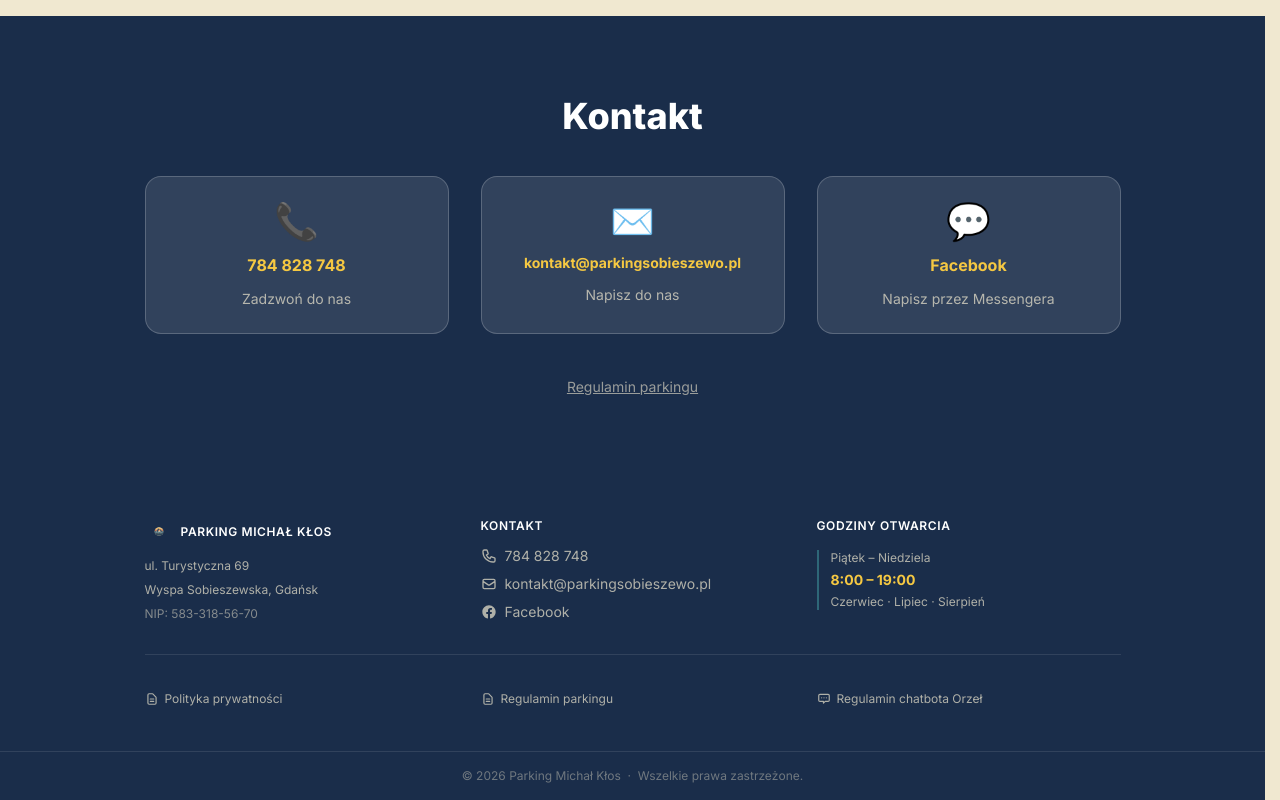
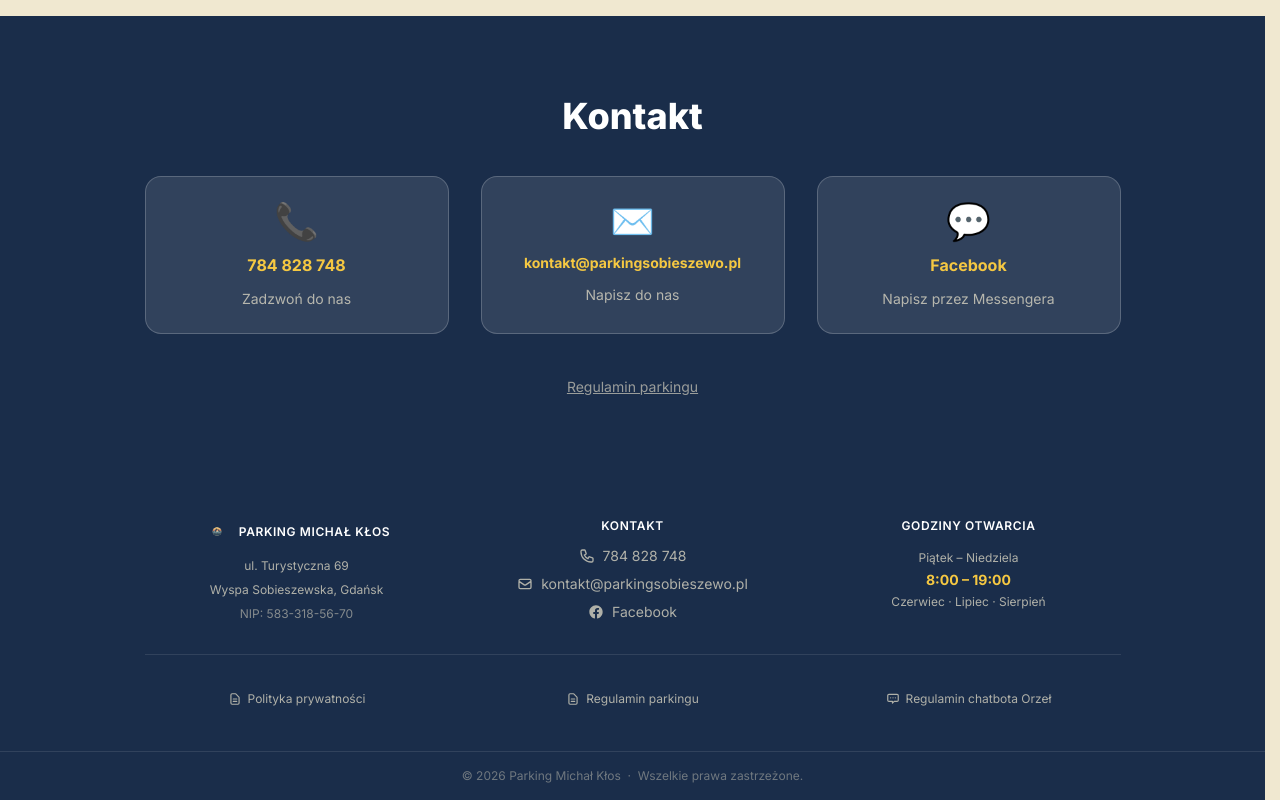
Before and after one commit to Hans199393/parking-michal-klos, a plain HTML site: page index.html in a window 1280 px wide. Shown: the part 4718-5518 px from the top of the page. Drawn offline with nearby package versions, Linux system fonts and the light colour scheme; no server answers.

Commit message:
fix: center footer column content to align with Kontakt cards above

```diff
--- a/index.html
+++ b/index.html
@@ -582,7 +582,7 @@
   <div class="max-w-5xl mx-auto px-6 py-10 grid grid-cols-1 md:grid-cols-3 gap-8">
 
     <!-- Kolumna 1: Logo + adres -->
-    <div class="flex flex-col gap-2 text-sm">
+    <div class="flex flex-col gap-2 text-sm items-center text-center">
       <div class="flex items-center gap-2 mb-1">
         <img src="assets/images/logo2026.png" alt="Parking Michał Kłos logo" class="h-7 w-7 object-contain flex-shrink-0" />
         <p class="font-semibold text-white text-xs uppercase tracking-wider">Parking Michał Kłos</p>
@@ -593,7 +593,7 @@
     </div>
 
     <!-- Kolumna 2: Kontakt -->
-    <div class="flex flex-col gap-2 text-sm">
+    <div class="flex flex-col gap-2 text-sm items-center text-center">
       <p class="font-semibold text-white text-xs uppercase tracking-wider mb-1" x-text="t('nav_kontakt')"></p>
       <a href="tel:+48784828748" class="hover:text-golden transition flex items-center gap-2">
         <svg class="w-4 h-4 flex-shrink-0" fill="none" stroke="currentColor" stroke-width="2" viewBox="0 0 24 24"><path stroke-linecap="round" stroke-linejoin="round" d="M3 5a2 2 0 012-2h3.28a1 1 0 01.948.684l1.498 4.493a1 1 0 01-.502 1.21l-2.257 1.13a11.042 11.042 0 005.516 5.516l1.13-2.257a1 1 0 011.21-.502l4.493 1.498a1 1 0 01.684.949V19a2 2 0 01-2 2h-1C9.716 21 3 14.284 3 6V5z"/></svg>
@@ -611,9 +611,9 @@
     </div>
 
     <!-- Kolumna 3: Godziny -->
-    <div class="flex flex-col gap-2 text-sm">
+    <div class="flex flex-col gap-2 text-sm items-center text-center">
       <p class="font-semibold text-white text-xs uppercase tracking-wider mb-2" x-text="t('footer_hours')"></p>
-      <div class="flex flex-col gap-1 border-l-2 border-teal/40 pl-3">
+      <div class="flex flex-col gap-1">
         <p class="text-xs" x-text="t('footer_days')"></p>
         <p class="text-sm text-golden font-bold">8:00 – 19:00</p>
         <p class="text-xs" x-text="t('footer_season')"></p>
@@ -624,15 +624,15 @@
     <div class="md:col-span-3 border-t border-white/10"></div>
 
     <!-- Dokumenty prawne — te same 3 kolumny, gwarantowane wyrównanie -->
-    <a href="/polityka-prywatnosci" class="hover:text-golden transition inline-flex items-center justify-start gap-1.5 py-1 text-cream/70 text-xs rounded-lg hover:bg-white/5">
+    <a href="/polityka-prywatnosci" class="hover:text-golden transition inline-flex items-center justify-center gap-1.5 py-1 text-cream/70 text-xs rounded-lg hover:bg-white/5">
       <svg class="w-3.5 h-3.5 flex-shrink-0" fill="none" stroke="currentColor" stroke-width="2" viewBox="0 0 24 24"><path stroke-linecap="round" stroke-linejoin="round" d="M9 12h6m-6 4h6m2 5H7a2 2 0 01-2-2V5a2 2 0 012-2h5.586a1 1 0 01.707.293l5.414 5.414a1 1 0 01.293.707V19a2 2 0 01-2 2z"/></svg>
       <span x-text="t('privacy')"></span>
     </a>
-    <a href="/regulamin" class="hover:text-golden transition inline-flex items-center justify-start gap-1.5 py-1 text-cream/70 text-xs rounded-lg hover:bg-white/5">
+    <a href="/regulamin" class="hover:text-golden transition inline-flex items-center justify-center gap-1.5 py-1 text-cream/70 text-xs rounded-lg hover:bg-white/5">
       <svg class="w-3.5 h-3.5 flex-shrink-0" fill="none" stroke="currentColor" stroke-width="2" viewBox="0 0 24 24"><path stroke-linecap="round" stroke-linejoin="round" d="M9 12h6m-6 4h6m2 5H7a2 2 0 01-2-2V5a2 2 0 012-2h5.586a1 1 0 01.707.293l5.414 5.414a1 1 0 01.293.707V19a2 2 0 01-2 2z"/></svg>
       <span x-text="t('regulamin')"></span>
     </a>
-    <a href="/regulamin-chatbota" class="hover:text-golden transition inline-flex items-center justify-start gap-1.5 py-1 text-cream/70 text-xs rounded-lg hover:bg-white/5">
+    <a href="/regulamin-chatbota" class="hover:text-golden transition inline-flex items-center justify-center gap-1.5 py-1 text-cream/70 text-xs rounded-lg hover:bg-white/5">
       <svg class="w-3.5 h-3.5 flex-shrink-0" fill="none" stroke="currentColor" stroke-width="2" viewBox="0 0 24 24"><path stroke-linecap="round" stroke-linejoin="round" d="M8 10h.01M12 10h.01M16 10h.01M9 16H5a2 2 0 01-2-2V6a2 2 0 012-2h14a2 2 0 012 2v8a2 2 0 01-2 2h-5l-3 3v-3z"/></svg>
       <span x-text="t('regulamin_bot')"></span>
     </a>
```
